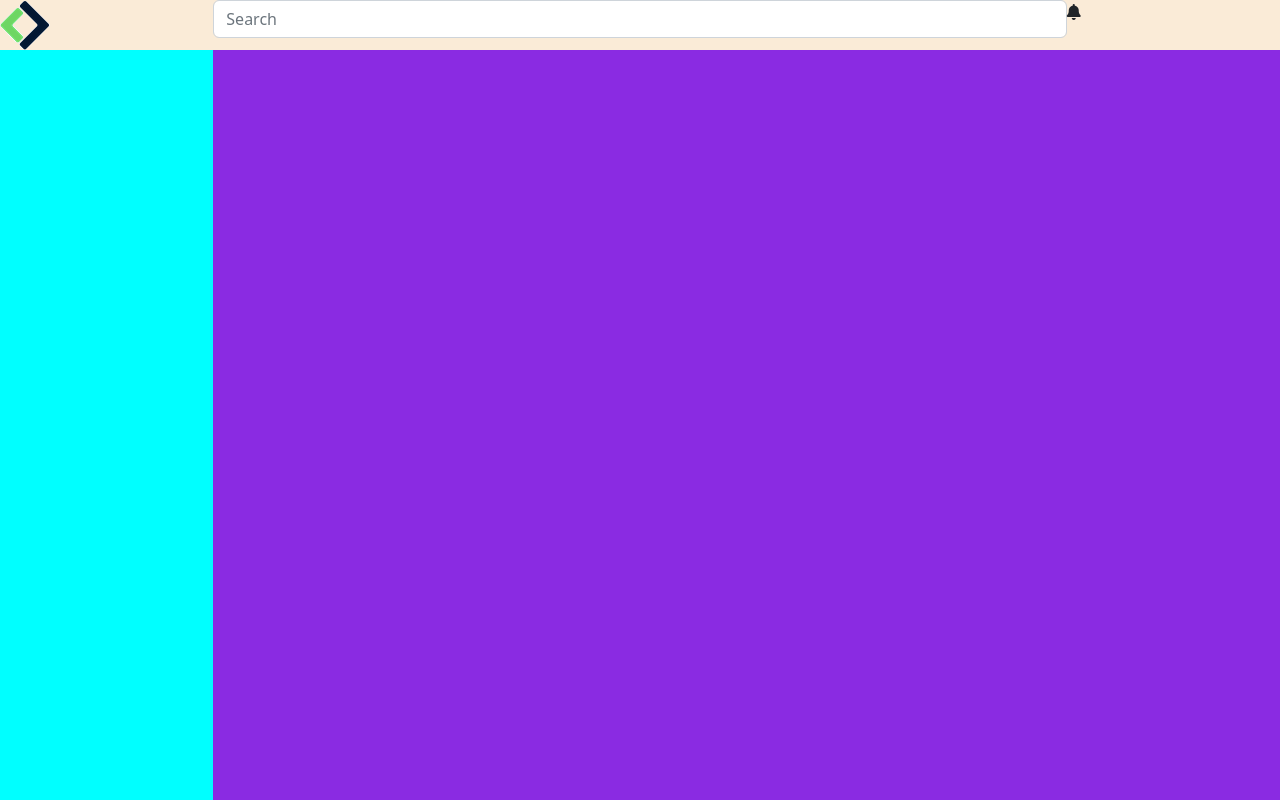
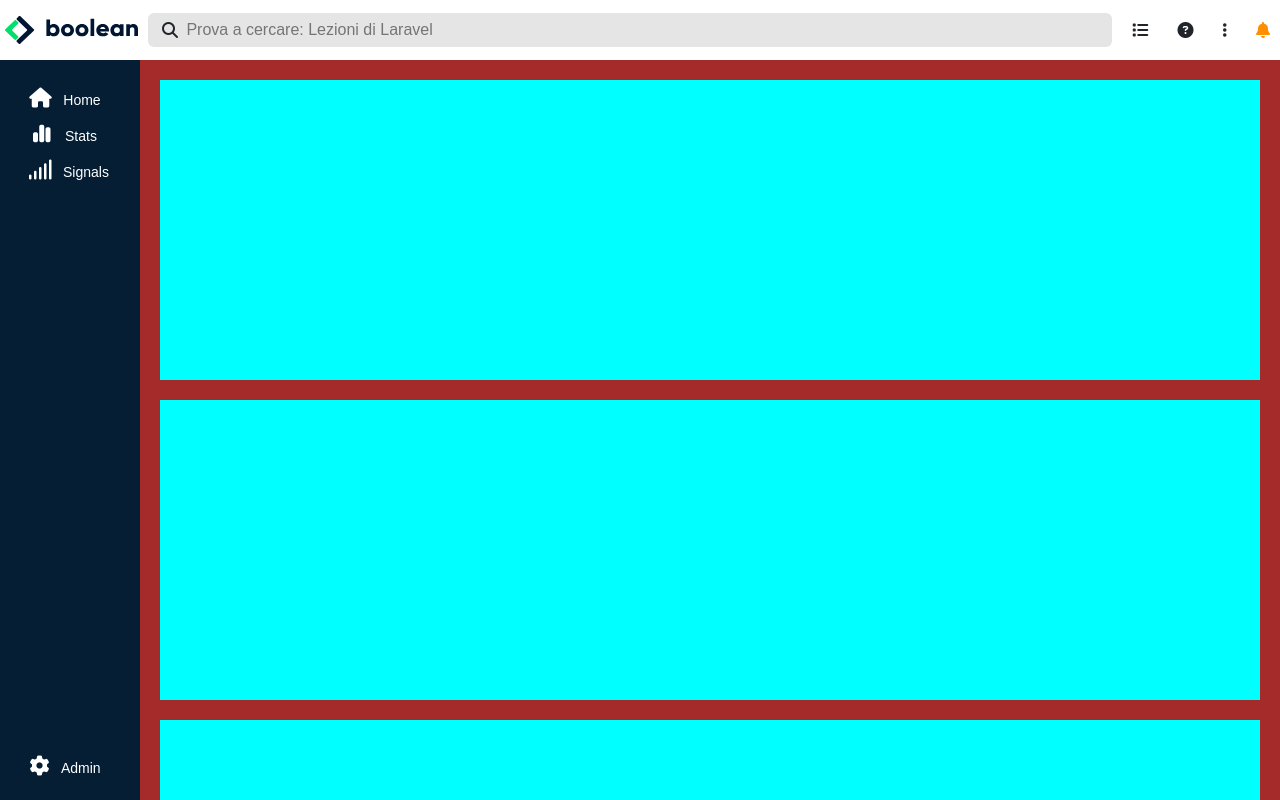
Before and after one commit to albyschianni/html-css-bootstrap-dashboard, a plain HTML site: page index.html in a window 1280 px wide. Drawn offline with nearby package versions, Linux system fonts and the light colour scheme.

Commit message:
redone from 0

```diff
--- a/css/style.css
+++ b/css/style.css
@@ -2,18 +2,231 @@
     margin: 0;
     padding: 0;
     box-sizing: border-box;
+    font-family: Arial, Helvetica, sans-serif;
 }
 
-.ms-square {
-    min-height: 50px;
-    background-color: antiquewhite;
+/* HEADER */
+
+.ms-navbar {
+    display: block;
+}
+.container-nav {
+    min-height: 60px;
+    /* background-color: antiquewhite; */
+    display: flex;
+    position: fixed;
+    top: 0;
+    left: 0;
     width: 100%;
+    z-index: 100;
 }
+.logo {
+    width: 85px;
+    min-height: 60px;
+    /* background-color: aquamarine; */
+    display: flex;
+    justify-content: center;
+    align-items: center;
+}
+#img-logo {
+    width: 40%;
+}
+.container-search {
+    display: flex;
+    justify-content: center;
+    width: 100%;
+    align-items: center;
+    background: #e5e5e5;
+    border-radius: 6px;
+    padding: 5px;
+}
+.search {
+    width: calc(100% - 145px);
+    min-height: 60px;
+    /* background-color: blue; */
+    display: flex;
+    justify-content: center;
+    align-items: center;
+}
+#tag-search {
+    width: 96%;
+    border: none;
+    background-color: #e5e5e5;
+    margin-left: 4px;
+}
+.items-nav {
+    width: 60px;
+    min-height: 60px;
+    /* background-color: aquamarine; */
+    display: flex;
+    justify-content: center;
+    align-items: center;
+}
+.fa-bell {
+    color: #ff8f00;
+}
+
+.ms-navbar-alt {
+    display: none;
+}
+.container-nav-alt {
+    min-height: 60px;
+    display: flex;
+    position: fixed;
+    top: 0;
+    left: 0;
+    width: 100%;
+    z-index: 100;
+}
+.logo-alt {
+    width: 140px;
+    min-height: 60px;
+    display: flex;
+    justify-content: center;
+    align-items: center;
+}
+#img-logo-alt {
+    padding-left: 5px;
+}
+.search-alt {
+    width: calc(100% - 280px);
+    min-height: 60px;
+    display: flex;
+    justify-content: center;
+    align-items: center;
+}
+.container-search-alt {
+    display: flex;
+    justify-content: center;
+    width: 98%;
+    align-items: center;
+    background: #e5e5e5;
+    border-radius: 6px;
+    padding: 5px
+}
+.items-nav-alt {
+    width: 140px;
+    min-height: 60px;
+    display: flex;
+    justify-content: space-between;
+    align-items: center;
+    margin: 0 10px;
+}
+
+
+
+/*********** Desktop version ***********/
+
+@media screen and (min-width:768px) {
+    .ms-navbar {
+        display: none;
+    }
+    .ms-navbar-alt {
+        display: block;
+    }
+}
+
+
+/* MAIN */
+
+.section-main {
+    display: flex;
+    height: calc(100vh - 60px);
+    margin-top: 60px;
+}
+
+
 .sidebar {
+    display: block;
+}
+.ms-leftcol {
+    width: 80px;
+    height: 100%;
+    background-color: #051e34;
+    display: flex;
+    flex-direction: column;
+    justify-content: space-between;
+
+}
+.upper-item {
+    text-align: center;
+    margin-top: 20px;
+}
+.fa-house, .fa-chart-simple, .fa-signal {
+    color: white;
+    font-size: 20px;
+    padding: 8px 0;
+}
+
+
+
+.sidebar-alt {
+    display: none;
+}
+.ms-leftcol-alt {
+    width: 140px;
+    height: 100%;
+    background-color: #051e34;
+    display: flex;
+    flex-direction: column;
+    justify-content: space-between;
+    padding-right: 10px;
+}
+.upper-item-alt {
+    text-align: center;
+    margin-top: 20px;
+}
+.text-item-alt {
+    color: white;
+    font-size: 14px;
+    padding-left: 7px;
+}
+#padding-signal {
+    padding-left: 8px;
+}
+#padding-chart {
+    padding-right: 3px;
+}
+
+
+
+
+.ms-rightcol {
+    width: calc(100% - 80px);
+    height: 100%;
+    background-color: brown;
+    overflow: scroll;
+}
+.down-item {
+    text-align: center;
+    margin-bottom: 20px;
+}
+.fa-gear {
+    color: white;
+    font-size: 20px;
+
+}
+.bug-square {
+    min-height: 300px;
+    min-width: 200px;
     background-color: aqua;
-    height: 100vh;
+    margin: 20px;
 }
-.main-part {
-    background-color: blueviolet;
-    height: 100vh;
+.bug-square2 {
+    min-height: 30px;
+    min-width: 20px;
+    background-color: white;
 }
+
+
+
+/*********** Desktop version ***********/
+
+@media screen and (min-width:768px) {
+    .sidebar {
+        display: none;
+    }
+    .sidebar-alt {
+        display: block;
+    }
+}
--- a/index.html
+++ b/index.html
@@ -13,41 +13,104 @@
 
     <header>
         <!-- SECTION NAVBAR -->
-        <section class="ms-navbar fixed-top">
-            <div class="container-fluid">
-                <div class="row ">
-                    <div class=" px-0 col-1 col-md-2">
-                        <div class="ms-square">
-                            <img src="img/Logo.png" alt="">
+        <section class="ms-navbar">
+           <div class="container-nav">
+                <div class="logo">
+                    <img id="img-logo" src="img/Logo.png" alt="">
                 </div>
+                <div class="search">
+                    <div class="container-search">
+                        <i class="fa-solid fa-magnifying-glass"></i>
+                        <input id="tag-search" type="search" id="" placeholder=" Prova a cercare: Lezioni di Laravel">
                     </div>
-                    <div class="px-0 col-10 col-md-8">
-                        <div class="ms-square">
-                            <input class="form-control me-2" type="search" placeholder="Search" aria-label="Search">
+
                 </div>
-                    </div>
-                    <div class="px-0 col-1 col-md-2">
-                        <div class="ms-square">
+                <div class="items-nav">
                     <i class="fa-solid fa-bell"></i>
                 </div>
            </div>
+        </section>
+        <section class="ms-navbar-alt">
+            <div class="container-nav-alt">
+                <div class="logo-alt">
+                    <img id="img-logo-alt" src="img/logo.svg" alt="">
+                </div>
+                <div class="search-alt">
+                    <div class="container-search-alt">
+                        <i class="fa-solid fa-magnifying-glass"></i>
+                        <input id="tag-search" type="search" id="" placeholder=" Prova a cercare: Lezioni di Laravel">
+                    </div>
+
+                </div>
+                <div class="items-nav-alt">
+                    <i class="fa-solid fa-list"></i>
+                    <i class="fa-solid fa-circle-question"></i>
+                    <i class="fa-solid fa-ellipsis-vertical"></i>
+                    <i class="fa-solid fa-bell"></i>
                 </div>
             </div>
         </section>
+
+
+
     </header>
 
     <main>
         <!-- CONTAINER MAIN -->
-        <div class="container-fluid">
-            <div class="row">
-                <div class="px-0 col-1 col-lg-2">
-                    <div class="sidebar"></div>
+        <section class="section-main">
+
+            <div class="sidebar">
+                <div class="ms-leftcol">
+                    <div class="upper-item">
+                        <div>
+                            <i class="fa-solid fa-house"></i>
                         </div>
-                <div class="px-0 col-11 col-lg-10">
-                    <div class="main-part"></div>
+                        <div>
+                            <i class="fa-solid fa-chart-simple"></i>
+                        </div>
+                        <div>
+                            <i class="fa-solid fa-signal"></i>
+                        </div>
+                    </div>
+
+                    <div class="down-item">
+                        <i class="fa-solid fa-gear"></i>
                     </div>
                 </div>
             </div>
+            <div class="sidebar-alt">
+                <div class="ms-leftcol-alt">
+                    <div class="upper-item-alt">
+                        <div>
+                            <i class="fa-solid fa-house"></i>
+                            <span class="text-item-alt">Home</span>
+                        </div>
+                        <div>
+                            <i id="padding-chart" class="fa-solid fa-chart-simple"></i> <span class="text-item-alt">Stats</span>
+                        </div>
+                        <div>
+                            <i id="padding-signal" class="fa-solid fa-signal"></i>
+                            <span class="text-item-alt">Signals</span>
+                        </div>
+                    </div>
+
+                    <div class="down-item">
+                        <i class="fa-solid fa-gear"></i>
+                        <span class="text-item-alt">Admin</span>
+                    </div>
+                </div>
+            </div>
+
+
+            <div class="ms-rightcol">
+                <div class="bug-square"></div>
+                <div class="bug-square"></div>
+                <div class="bug-square"></div>
+                <div class="bug-square"></div>
+            </div>
+
+        </section>
+
     </main>
 
     <footer>
```
Lines whose indentation alone changed are shown as unchanged.
